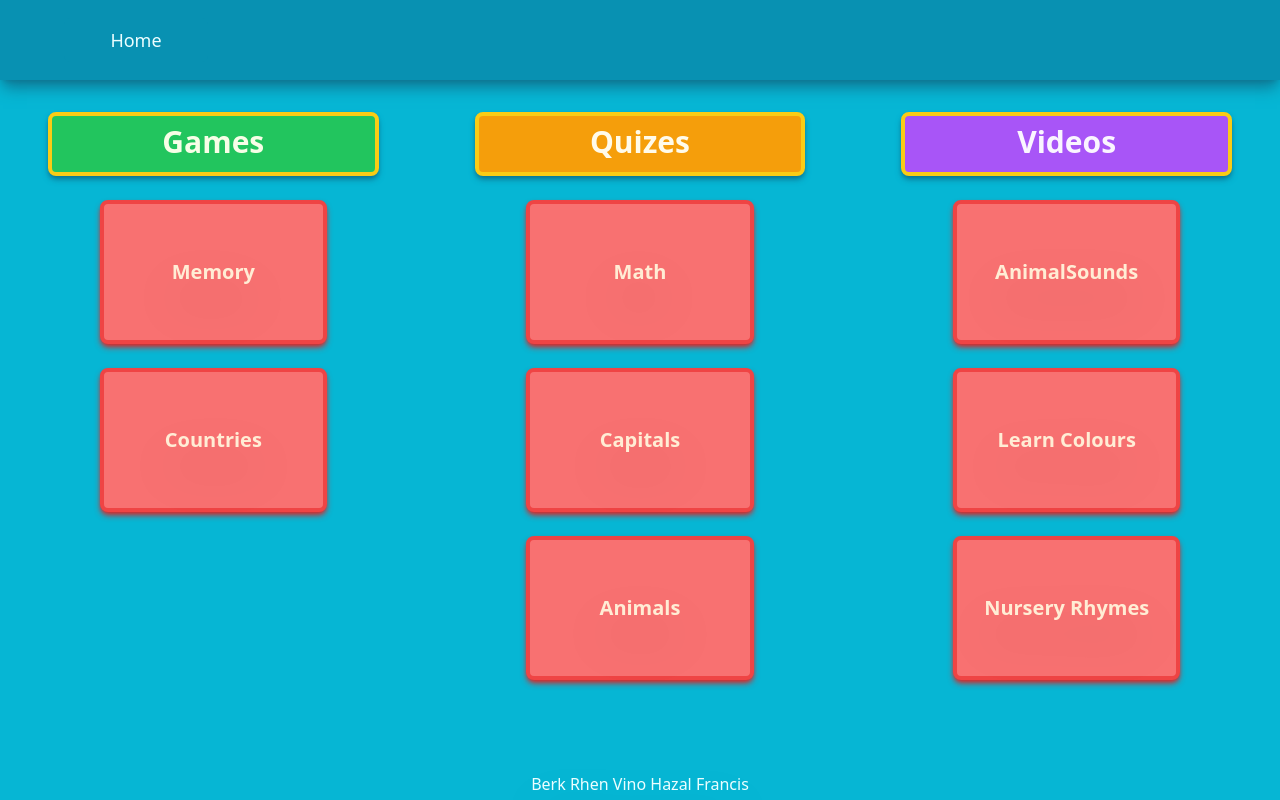
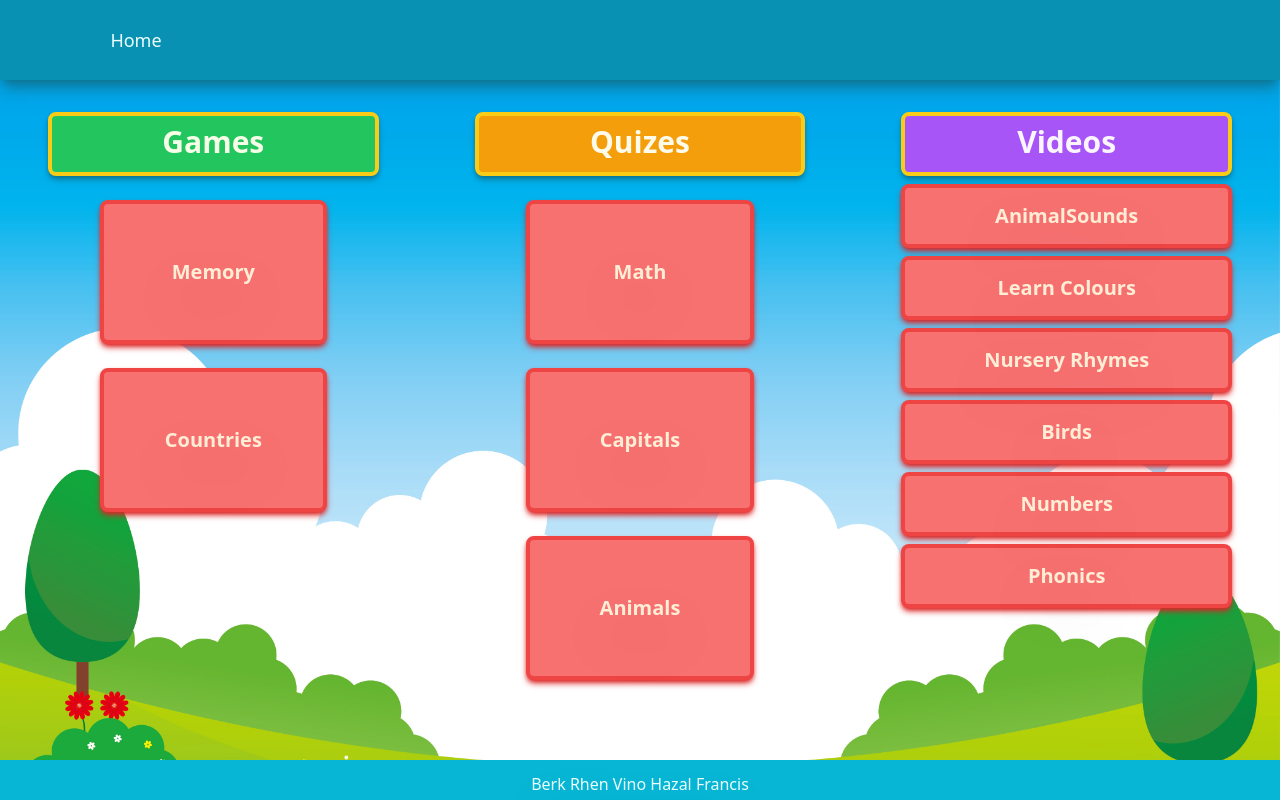
Before and after one commit to mdtoy-dev/Edicatation, a React app: page /explore in a window 1280 px wide. Built offline with nearby package versions, Linux system fonts and the light colour scheme; the HTML template or start-up script is replaced by a standard one.

Commit message:
quiz questions updated, videos added under watch section and styling updated.

```diff
--- a/src/components/VideoPlayer.jsx
+++ b/src/components/VideoPlayer.jsx
@@ -15,7 +15,11 @@ const urlMapping ={
 
     animalSounds: "https://www.youtube.com/watch?v=YCvzPBUPZ9w",
     colours: "https://www.youtube.com/watch?v=qhOTU8_1Af4",
-    rhymes: "https://www.youtube.com/watch?v=buE6l32rCHo"
+    rhymes: "https://www.youtube.com/watch?v=buE6l32rCHo",
+    birds:"https://www.youtube.com/watch?v=WhRpW0cVmds",
+    numbers:"https://www.youtube.com/watch?v=7D4K9oi7oBM",
+    phonics:"https://www.youtube.com/watch?v=BELlZKpi1Zs"
+
 }
 
 // Function to set the URL based on the type
--- a/src/components/quizQuestionGenerator.jsx
+++ b/src/components/quizQuestionGenerator.jsx
@@ -4,6 +4,7 @@ import questions from "../data/CountryCapitals.json";
 import Score from "../pages/Score";
 import ProgressBar from "./progressBar";
 import { useParams } from "react-router-dom";
+
 
 
 /*Merge the correct and incorrect answers and shuffle's to display  */
@@ -38,7 +39,6 @@ function quizQuestionGenerator() {
   useEffect(() => {
        (async () => {
         const value = (await import(`../data/${type}.json`));
-        console.log(value.default);
         const question = value.default[currentQuestionIndex];
         setCurrentQuestion(question);
         setAnswer(shuffleAnswer(question));
@@ -81,6 +81,7 @@ function quizQuestionGenerator() {
 
 
   return (
+    <div className=" bg-[url('src/assets/quizBg.jpg')] bg-cover h-screen">
     <div className="flex flex-col items-center justify-center min-h-screen bg-gray-100">
       <div className="w-full max-w-2xl bg-white shadow-md rounded-md p-6">
         <div className="text-center font-bold text-lg mb-2">
@@ -106,6 +107,7 @@ function quizQuestionGenerator() {
         <ProgressBar scoreCount={scoreCount} />
       </div>
     </div>
+    </div>
   );
 }
 
--- a/src/index.css
+++ b/src/index.css
@@ -3,5 +3,10 @@
 @tailwind utilities;
 
 body {
-	background-color: rgb(6 182 212)
+	/*background-color: rgb(6 182 212)*/
+
+	background-image: url('./assets/kidBg.png');
+    background-size: cover;
+    background-position: center;
+
 }
--- a/src/pages/Explore.jsx
+++ b/src/pages/Explore.jsx
@@ -38,6 +38,18 @@ function Explore (){
     {
         name:'Nursery Rhymes',
         link:"/videos/rhymes"
+    },
+    {
+        name:'Birds',
+        link:"/videos/birds"
+    },
+    {
+        name:'Numbers',
+        link:"/videos/numbers"
+    },
+    {
+        name:'Phonics',
+        link:"/videos/phonics"
     }
 
 ]
@@ -84,7 +96,7 @@ return (
             <Link
                 key={index}
                 to={video.link}
-                className={"w-3/5 h-14 md:h-36 m-auto my-6 flex bg-red-400 border border-4 border-red-500 rounded-lg shadow-md shadow-red-600 transition ease-in-out delay-150, hover:bg-orange-500 hover:border-red-600 hover:-translate-y-1 hover:scale-110 duration-300 "}
+                className={"h-16  mx-6 my-2 p-2 flex bg-red-400 border border-4 border-red-500 rounded-lg shadow-md shadow-red-600 transition ease-in-out delay-150, hover:bg-orange-500 hover:border-red-600 hover:-translate-y-1 hover:scale-110 duration-300 "}
             >
                 <h5 className="text-xl text-orange-100 m-auto font-semibold drop-shadow-2xl subpixel-antialiased">{video.name}</h5>
             </Link>
```
Also changed, not shown: src/assets/kidBg.png (added), src/assets/quizBg.jpg (added).
